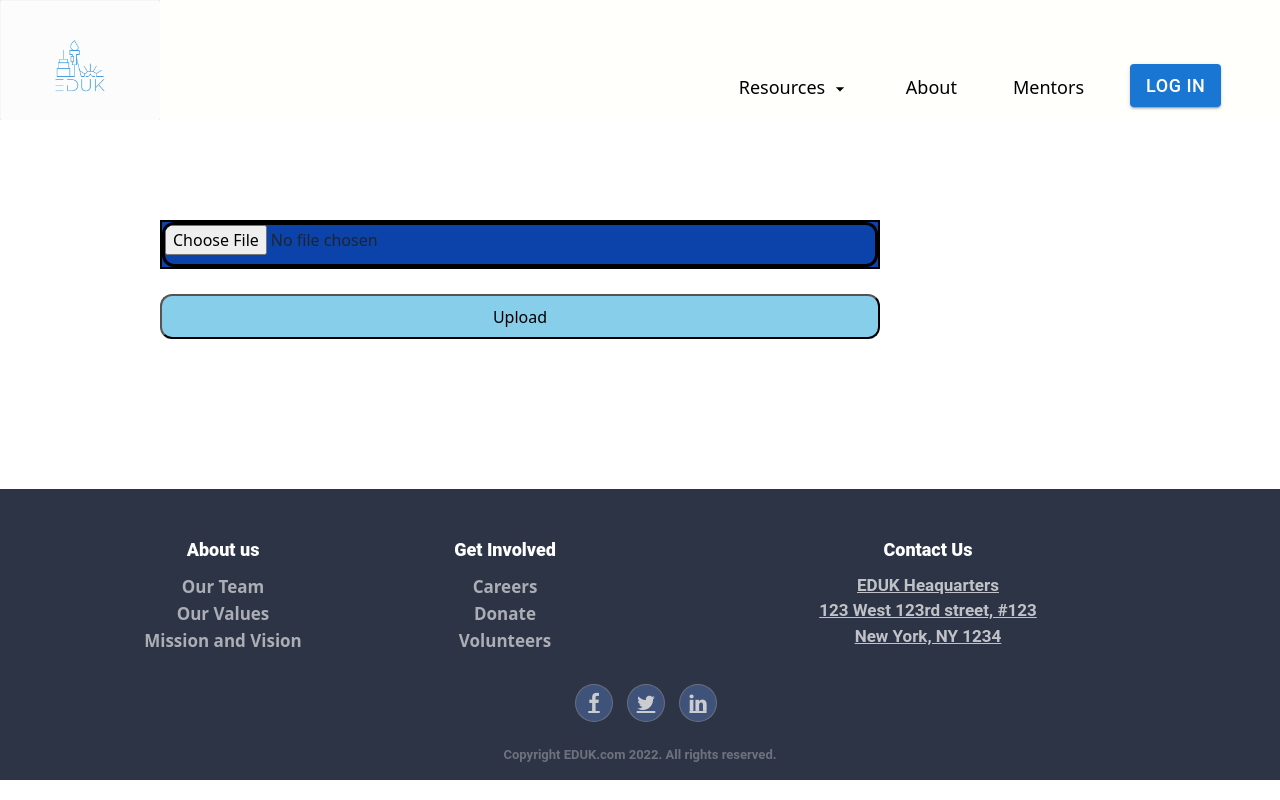
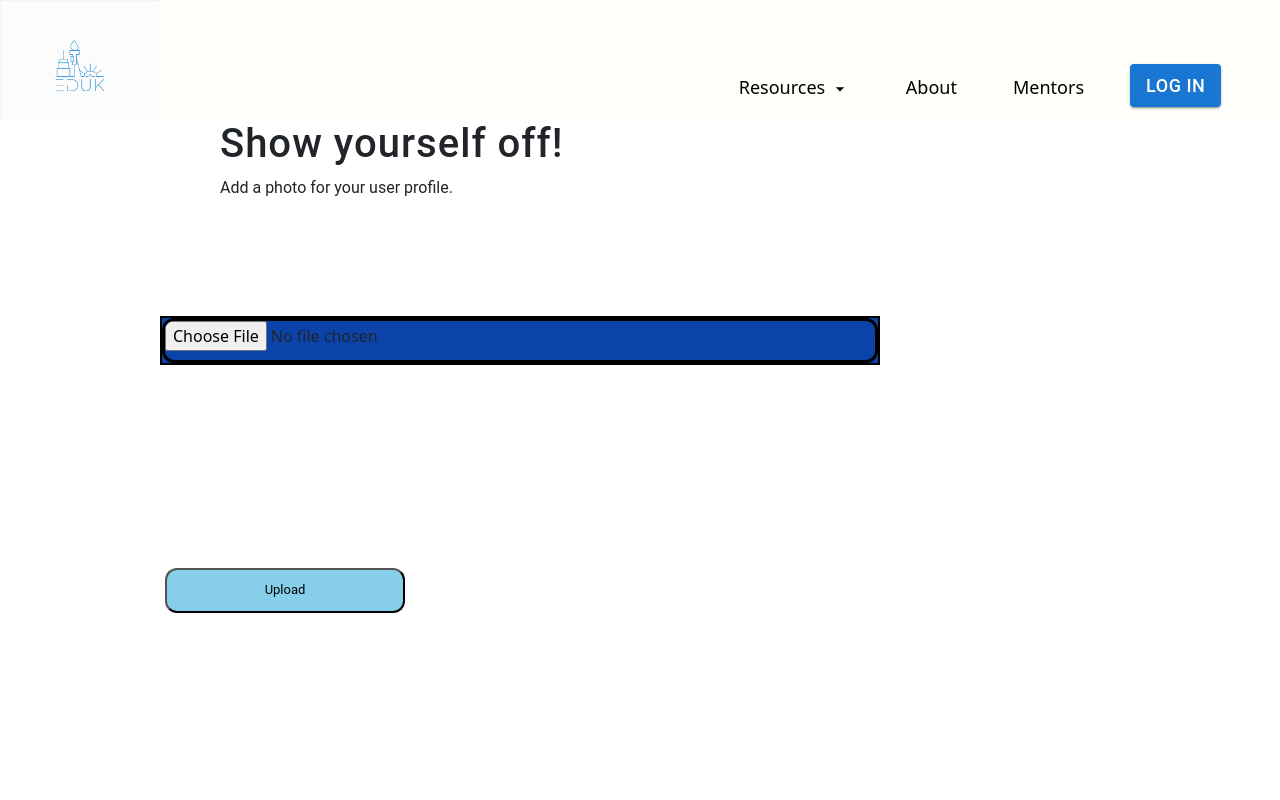
Before and after one commit to TheodoreBFrazier/EDUK, a React (Create React App) app in the folder frontend/: page /users/1/upload in a window 1280 px wide. Shown: the top 800 px of the page. Built offline with nearby package versions, Linux system fonts and the light colour scheme; no server answers.

Commit message:
Added material UI button for the UPLOADED button

```diff
--- a/frontend/src/components/ImageUpload.js
+++ b/frontend/src/components/ImageUpload.js
@@ -2,6 +2,12 @@ import React, { useState } from "react";
 import axios from "axios";
 import { useParams, useNavigate } from "react-router-dom";
 import "../css/imageupload.css";
+import { Button } from "@mui/material";
+
+var buttonStyle = {
+  height: '400px',
+  width: '250px'
+}
 
 const API = process.env.REACT_APP_API_URL;
 function ImageUpload({ setOwner }) {
@@ -20,8 +26,8 @@ function ImageUpload({ setOwner }) {
     const urlForTheRequest = uid
       ? `${API}/users/${uid}/upload`
       : mentor_id
-      ? `${API}/mentors/${mentor_id}/upload`
-      : `${API}/owners/${owner}/upload`;
+        ? `${API}/mentors/${mentor_id}/upload`
+        : `${API}/owners/${owner}/upload`;
     axios
       .post(`${urlForTheRequest}`, formData)
       .then((res) => {
@@ -33,20 +39,26 @@ function ImageUpload({ setOwner }) {
         const navUrl = uid
           ? `/users/${uid}`
           : mentor_id
-          ? "/mentors"
-          : "/about";
+            ? "/mentors"
+            : "/about";
         navigate(`${navUrl}`);
       })
       .catch((e) => console.log(e));
   };
   return (
     <div className="image">
+      <div className="upload-intro">
+        <h1>Show yourself off!</h1>
+        <p>Add a photo for your user profile.</p>
+      </div>
       <form onSubmit={handleSubmit} className="image-upload">
         <div className="image-upload-first">
           <input type="file" id="image-input" onChange={handleChange} />
         </div>
         <div className="image-upload-second">
-          <input type="submit" value={"Upload"} />
+          <Button style = {buttonStyle} variant="text" size="small">
+            <input type="submit" value={"Upload"} />
+          </Button>
         </div>
       </form>
     </div>
--- a/frontend/src/index.css
+++ b/frontend/src/index.css
@@ -258,3 +258,7 @@ text-align: center;
 .resources-intro {
 	background-image: url ("https://childrensnational.org/-/media/cnhs-site/images/careers-and-training/gme/residency/pediatrics/launch-track-residents.jpg?h=400&la=en&w=600&hash=CF941CE970B09BAD8C7AAC22AC313764A822D015");
 }
+
+.upload-intro {
+	margin-left: 220px;
+}
--- a/frontend/src/pages/Uploader.js
+++ b/frontend/src/pages/Uploader.js
@@ -2,7 +2,9 @@ import React from "react";
 import ImageUpload from "../components/ImageUpload";
 
 function Uploader({ setOwner }) {
-  return <ImageUpload setOwner={setOwner} />;
+
+  return <ImageUpload setOwner={setOwner} />
+
 }
 
 export default Uploader;
```
